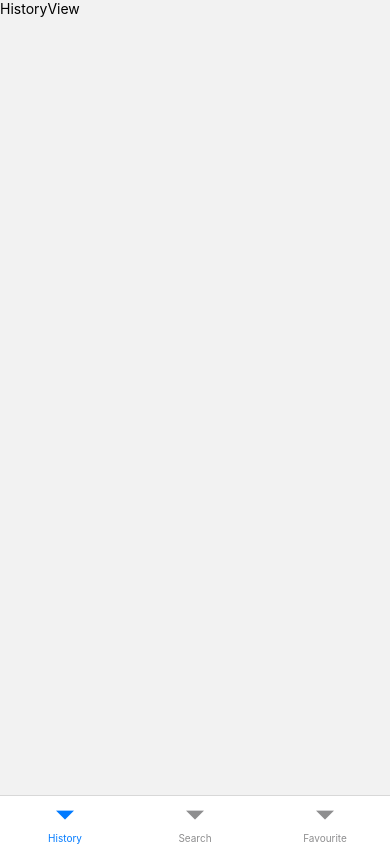
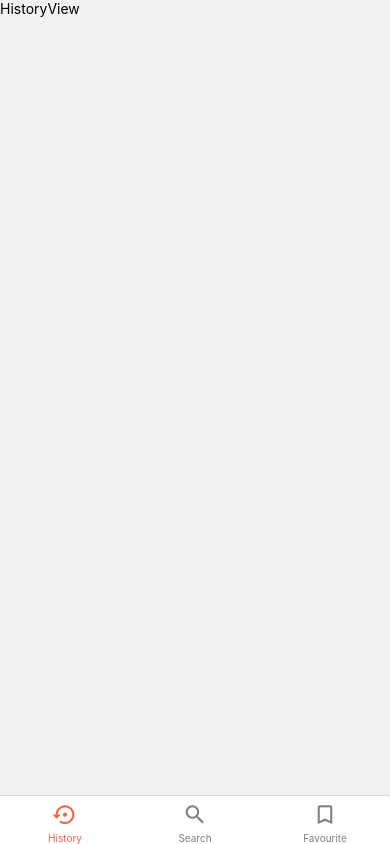
Before and after one commit to harundogdu/TurkceSozluk, a React Native app: screen / in a window 390 px wide. Built offline with nearby package versions, Linux system fonts and the light colour scheme.

Commit message:
vector icons added

```diff
--- a/package.json
+++ b/package.json
@@ -17,6 +17,7 @@
     "react-native": "0.66.0",
     "react-native-safe-area-context": "^3.3.2",
     "react-native-screens": "^3.8.0",
+    "react-native-vector-icons": "^8.1.0",
     "styled-components": "^5.3.1",
     "styled-system": "^5.1.5"
   },
--- a/src/App.js
+++ b/src/App.js
@@ -2,6 +2,7 @@ import React from 'react';
 import {NavigationContainer} from '@react-navigation/native';
 import {createBottomTabNavigator} from '@react-navigation/bottom-tabs';
 import {createNativeStackNavigator} from '@react-navigation/native-stack';
+import Icon from 'react-native-vector-icons/MaterialCommunityIcons';
 /* pages */
 import FavouriteView from './views/favourite';
 import HistoryView from './views/history';
@@ -24,7 +25,23 @@ const SearchStack = () => {
 const App = () => {
   return (
     <NavigationContainer>
-      <Tab.Navigator screenOptions={{headerShown: false}}>
+      <Tab.Navigator
+        screenOptions={({route}) => ({
+          headerShown: false,
+          tabBarIcon: ({color, size}) => {
+            let iconName;
+            if (route.name === 'History') {
+              iconName = 'backup-restore';
+            } else if (route.name === 'Search') {
+              iconName = 'magnify';
+            } else if (route.name === 'Favourite') {
+              iconName = 'bookmark-outline';
+            }
+            return <Icon name={iconName} size={size} color={color} />;
+          },
+          tabBarActiveTintColor: 'tomato',
+          tabBarInactiveTintColor: 'gray',
+        })}>
         <Tab.Screen name="History" component={HistoryView} />
         <Tab.Screen name="Search" component={SearchStack} />
         <Tab.Screen name="Favourite" component={FavouriteView} />
```
Also changed, not shown: 3 other files (tests, documents, lock files or other folders).
